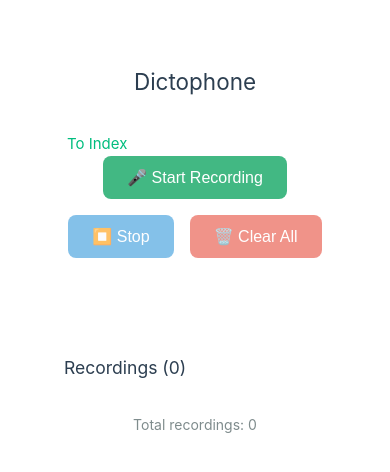
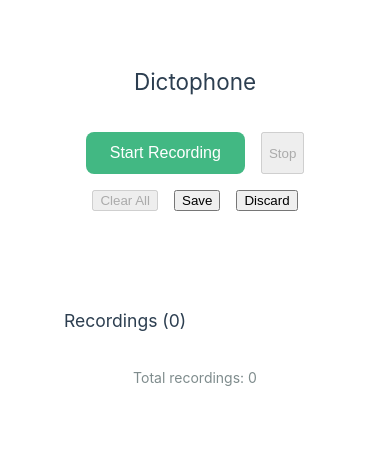
Before and after one commit to reznikovkg/vue-3-docker-compose, a Vue app in the folder vue/: page /dictophone in a window 390 px wide. Shown: the top 472 px of the page. Built offline with nearby package versions, Linux system fonts and the light colour scheme.

Commit message:
Update DictophonePage.vue

```diff
--- a/vue/src/components/pages/DictophonePage.vue
+++ b/vue/src/components/pages/DictophonePage.vue
@@ -1,33 +1,47 @@
 <template>
   <div class="voice-recorder">
     <h2 class="title">Dictophone </h2>
-
-    <RouterLink :to="{ name: $route.name }">To Index</RouterLink>
-
     <div class="controls">
       <button
         @click="() => startRecording()"
         :disabled="isRecording"
         class="button button-primary"
       >
-        🎤 Start Recording
+         Start Recording
       </button>
 
       <button
         @click="() => stopRecording()"
         :disabled="!isRecording"
-        class="button button-secondary"
+        class=".button-secondary"
       >
-        ⏹️ Stop
+         Stop
       </button>
 
       <button
         @click="() => clearAllRecordings()"
         :disabled="!hasRecordings"
-        class="button button-danger"
+        class=".button-secondary"
       >
-        🗑️ Clear All
+        Clear All
       </button>
+
+      <button
+        @click="() => saveRecord()"
+        :disabled="isRecording"
+        class=".button-secondary"
+      >
+        Save
+      </button>
+
+      <button
+        @click="() => discardRecording()"
+        :disabled="isRecording"
+        class=".button-secondary"
+      >
+        Discard
+      </button>
+
     </div>
 
     <div class="status">
@@ -101,8 +115,10 @@ const startRecording = () => store.dispatch('dictophone/startRecording')
 const stopRecording = () => store.dispatch('dictophone/stopRecording')
 const deleteRecording = (id: string) => store.dispatch('dictophone/deleteRecording', id)
 const clearAllRecordings = () => store.dispatch('dictophone/clearAllRecordings')
+const saveRecord = () => store.dispatch('dictophone/saveRecording')
+const discardRecording = () => store.dispatch('dictophone/discardRecording')
 
-onUnmounted(() => {
+    onUnmounted(() => {
   if (isRecording.value) {
     stopRecording()
   }
```
